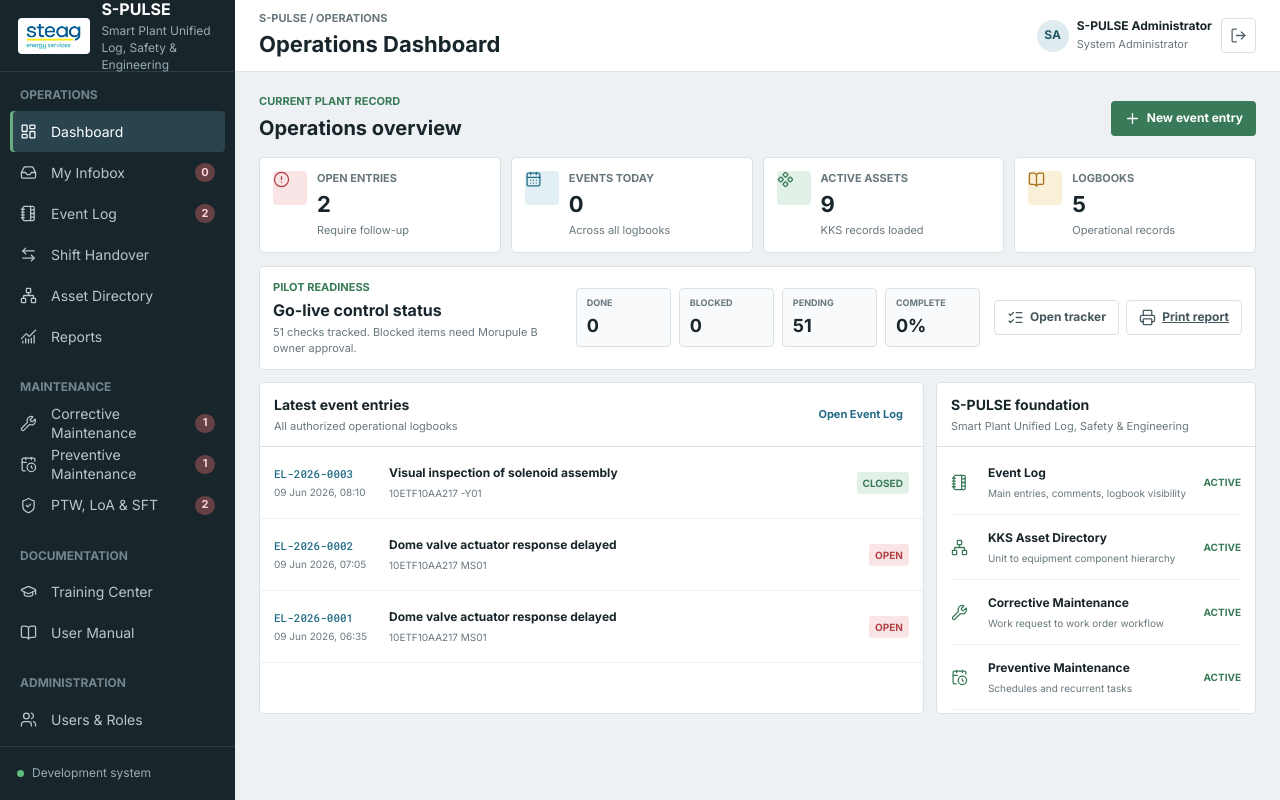
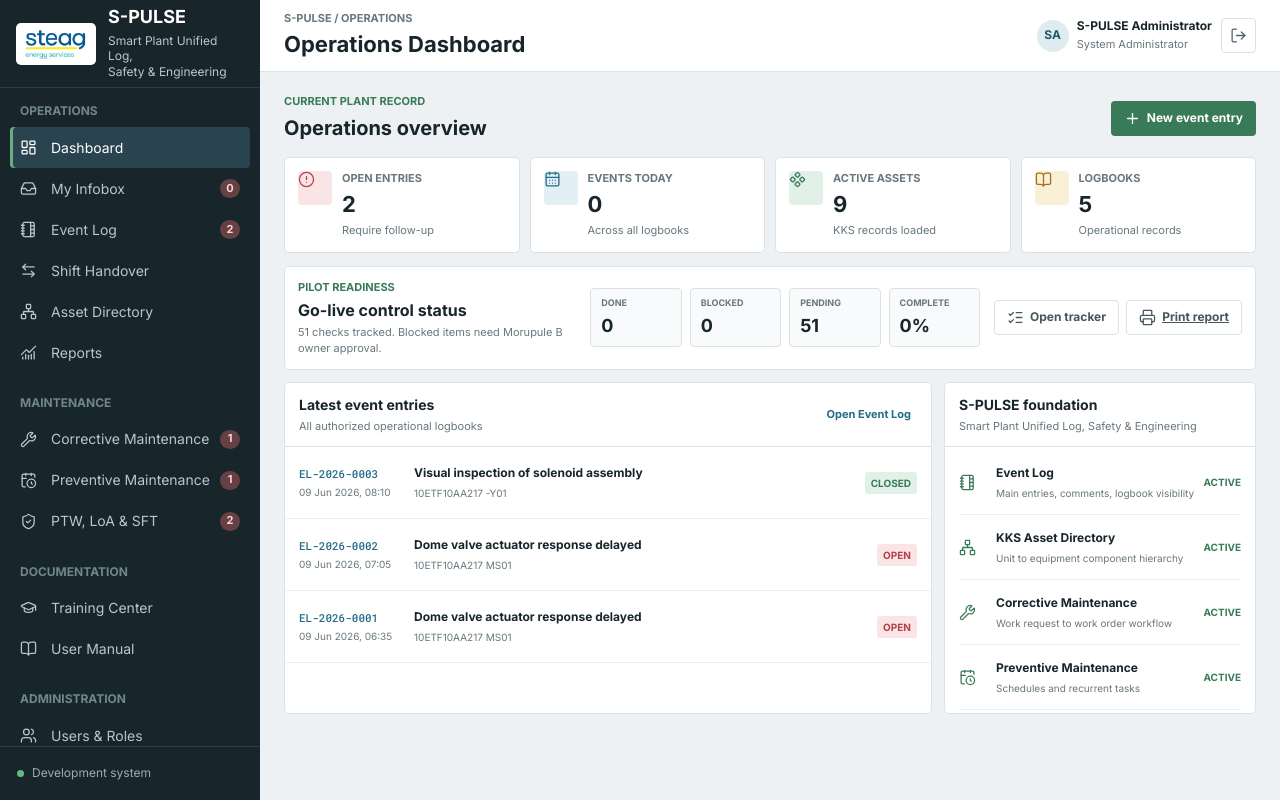
Before and after one commit to ajanmadayi/morupule-b-sipam, a Flask app: page / in a window 1280 px wide. Run offline with Flask 3, Linux system fonts and the light colour scheme; the visitor is signed in with stand-in values (Sample User, id 1); data comes from the database, SQL or seed files in the repository; data that the repository does not hold is empty; some libraries are stand-ins or nearby versions.

Commit message:
Improve S-PULSE sidebar branding layout

```diff
--- a/static/styles.css
+++ b/static/styles.css
@@ -21,14 +21,15 @@
 button, input, select, textarea { font: inherit; }
 button { cursor: pointer; }
 svg { width: 17px; height: 17px; stroke-width: 1.8; }
-.app-shell { min-height: 100vh; display: grid; grid-template-columns: 235px minmax(0, 1fr); }
+.app-shell { min-height: 100vh; display: grid; grid-template-columns: 260px minmax(0, 1fr); }
 .sidebar { position: sticky; top: 0; height: 100vh; display: flex; flex-direction: column; background: var(--sidebar); color: #fff; z-index: 20; }
-.brand { min-height: 72px; padding: 0 18px; display: flex; align-items: center; gap: 11px; border-bottom: 1px solid var(--sidebar-line); }
+.brand { min-height: 88px; padding: 12px 16px; display: flex; align-items: center; gap: 12px; border-bottom: 1px solid var(--sidebar-line); }
 .brand-mark { width: 36px; height: 36px; display: grid; place-items: center; border-radius: 5px; background: #dbe9dc; color: #25583d; font-weight: 800; }
-.brand-logo { width: 82px; height: 36px; object-fit: contain; padding: 4px 6px; border-radius: 4px; background: #fff; }
+.brand-logo { flex: 0 0 auto; width: 80px; height: 42px; object-fit: contain; padding: 5px 7px; border-radius: 5px; background: #fff; }
 .brand strong, .brand small { display: block; }
-.brand strong { font-size: 16px; }
-.brand small { margin-top: 3px; color: #9aacb3; font-size: 12px; }
+.brand-copy { min-width: 0; }
+.brand strong { font-size: 18px; line-height: 1.05; letter-spacing: 0; }
+.brand small { margin-top: 6px; color: #b8c8ce; font-size: 12px; line-height: 1.28; }
 .sidebar nav { padding: 15px 10px; overflow-y: auto; }
 .nav-label { display: block; margin: 0 10px 7px; color: #71868e; font-size: 12px; font-weight: 700; text-transform: uppercase; }
 .secondary-label { margin-top: 22px; }
@@ -870,7 +871,7 @@
   .audit-panel { overflow-x: auto; }
   .audit-filters, .audit-heading, .audit-row { min-width: 820px; }
   .app-shell { display: block; }
-  .sidebar { position: fixed; left: 0; transform: translateX(-100%); width: 235px; transition: transform .2s ease; }
+  .sidebar { position: fixed; left: 0; transform: translateX(-100%); width: 260px; transition: transform .2s ease; }
   .sidebar.open { transform: translateX(0); }
   .menu-button { display: grid; }
   .topbar { padding: 0 15px; }
--- a/templates/index.html
+++ b/templates/index.html
@@ -9,14 +9,14 @@
   <link rel="preconnect" href="https://fonts.gstatic.com" crossorigin>
   <link href="https://fonts.googleapis.com/css2?family=Inter:wght@400;500;600;700&family=Roboto+Mono:wght@500&display=swap" rel="stylesheet">
   <script src="https://unpkg.com/lucide@0.468.0/dist/umd/lucide.min.js"></script>
-  <link rel="stylesheet" href="{{ url_for('static', filename='styles.css', v='20260627-steag') }}">
+  <link rel="stylesheet" href="{{ url_for('static', filename='styles.css', v='20260627-spulse-layout') }}">
 </head>
 <body>
   <div class="app-shell">
     <aside class="sidebar" id="sidebar">
       <div class="brand">
         <img class="brand-logo" src="{{ url_for('static', filename='steag-energy-services.png', v='20260627-steag') }}" alt="STEAG Energy Services">
-        <div><strong>S-PULSE</strong><small>Smart Plant Unified Log, Safety &amp; Engineering</small></div>
+        <div class="brand-copy"><strong>S-PULSE</strong><small>Smart Plant Unified Log,<br>Safety &amp; Engineering</small></div>
       </div>
       <nav>
         <span class="nav-label">Operations</span>
```
